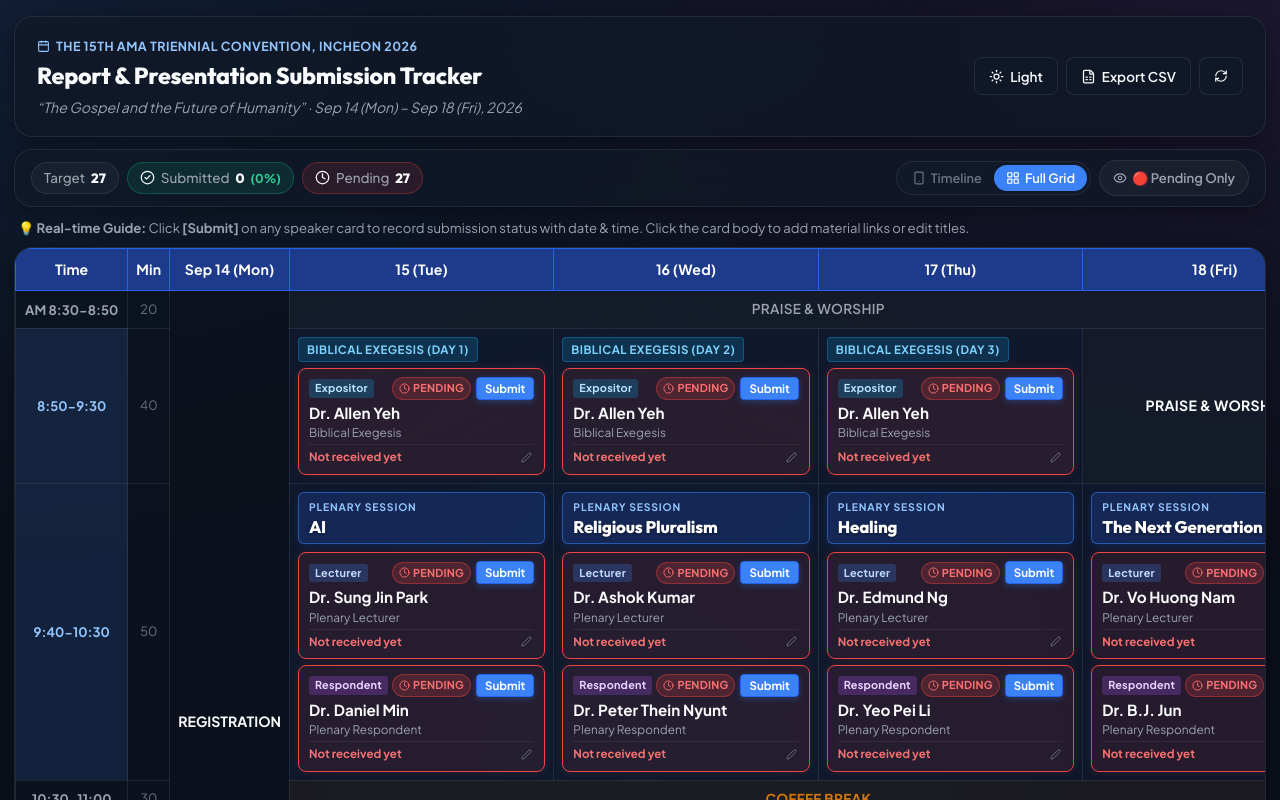
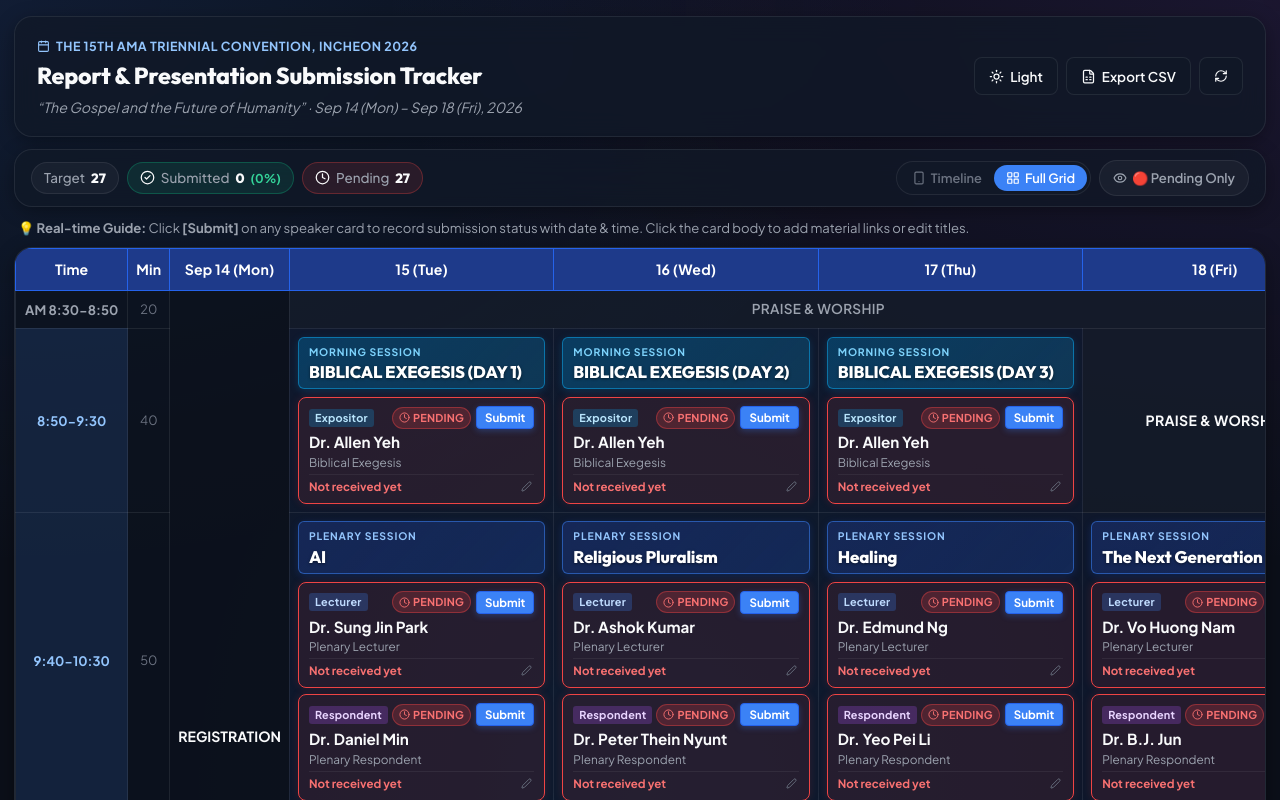
Before and after one commit to songh3ok/ama2026-report-tracker, a React (Vite) app: page / in a window 1280 px wide. Shown: the top 800 px of the page. Built offline with nearby package versions, Linux system fonts and the light colour scheme.

Commit message:
style: match Biblical Exegesis header size and typography with Plenary and National Reports

```diff
--- a/src/App.css
+++ b/src/App.css
@@ -680,10 +680,43 @@
   box-shadow: 0 2px 8px rgba(37, 99, 235, 0.25);
 }
 
+.tt-biblical-header {
+  background: linear-gradient(135deg, rgba(3, 105, 161, 0.45) 0%, rgba(14, 165, 233, 0.22) 100%);
+  border: 1.5px solid rgba(14, 165, 233, 0.55);
+  border-radius: 6px;
+  padding: 6px 10px;
+  margin-bottom: 8px;
+  box-shadow: 0 2px 8px rgba(14, 165, 233, 0.2);
+}
+
+.biblical-sub-tag {
+  font-size: 0.65rem;
+  font-weight: 800;
+  text-transform: uppercase;
+  letter-spacing: 0.08em;
+  color: #7dd3fc;
+  display: block;
+  margin-bottom: 2px;
+}
+
+.biblical-main-topic {
+  font-size: 1.05rem;
+  font-weight: 800;
+  color: #ffffff;
+  letter-spacing: -0.01em;
+  line-height: 1.25;
+  font-family: var(--font-heading);
+  text-shadow: 0 1px 3px rgba(0, 0, 0, 0.5);
+}
+
 .banner-biblical {
-  background: rgba(14, 165, 233, 0.18);
-  color: #7dd3fc;
-  border: 1px solid rgba(14, 165, 233, 0.35);
+  background: linear-gradient(135deg, rgba(3, 105, 161, 0.6) 0%, rgba(14, 165, 233, 0.45) 100%);
+  color: #ffffff;
+  border: 1.5px solid #0ea5e9;
+  font-size: 0.88rem;
+  font-weight: 800;
+  padding: 4px 10px;
+  box-shadow: 0 2px 8px rgba(14, 165, 233, 0.25);
 }
 
 .banner-global {
--- a/src/components/TimetableGrid.jsx
+++ b/src/components/TimetableGrid.jsx
@@ -141,22 +141,25 @@ export function TimetableGrid({
               <td className="cell-min">40</td>
               {/* Tue: Day 1 */}
               <td className="cell-target">
-                <div className="tt-session-banner banner-biblical">
-                  BIBLICAL EXEGESIS (DAY 1)
+                <div className="tt-biblical-header">
+                  <span className="biblical-sub-tag">MORNING SESSION</span>
+                  <h4 className="biblical-main-topic">BIBLICAL EXEGESIS (DAY 1)</h4>
                 </div>
                 {renderSpeakerBox("biblical-15")}
               </td>
               {/* Wed: Day 2 */}
               <td className="cell-target">
-                <div className="tt-session-banner banner-biblical">
-                  BIBLICAL EXEGESIS (DAY 2)
+                <div className="tt-biblical-header">
+                  <span className="biblical-sub-tag">MORNING SESSION</span>
+                  <h4 className="biblical-main-topic">BIBLICAL EXEGESIS (DAY 2)</h4>
                 </div>
                 {renderSpeakerBox("biblical-16")}
               </td>
               {/* Thu: Day 3 */}
               <td className="cell-target">
-                <div className="tt-session-banner banner-biblical">
-                  BIBLICAL EXEGESIS (DAY 3)
+                <div className="tt-biblical-header">
+                  <span className="biblical-sub-tag">MORNING SESSION</span>
+                  <h4 className="biblical-main-topic">BIBLICAL EXEGESIS (DAY 3)</h4>
                 </div>
                 {renderSpeakerBox("biblical-17")}
               </td>
```
